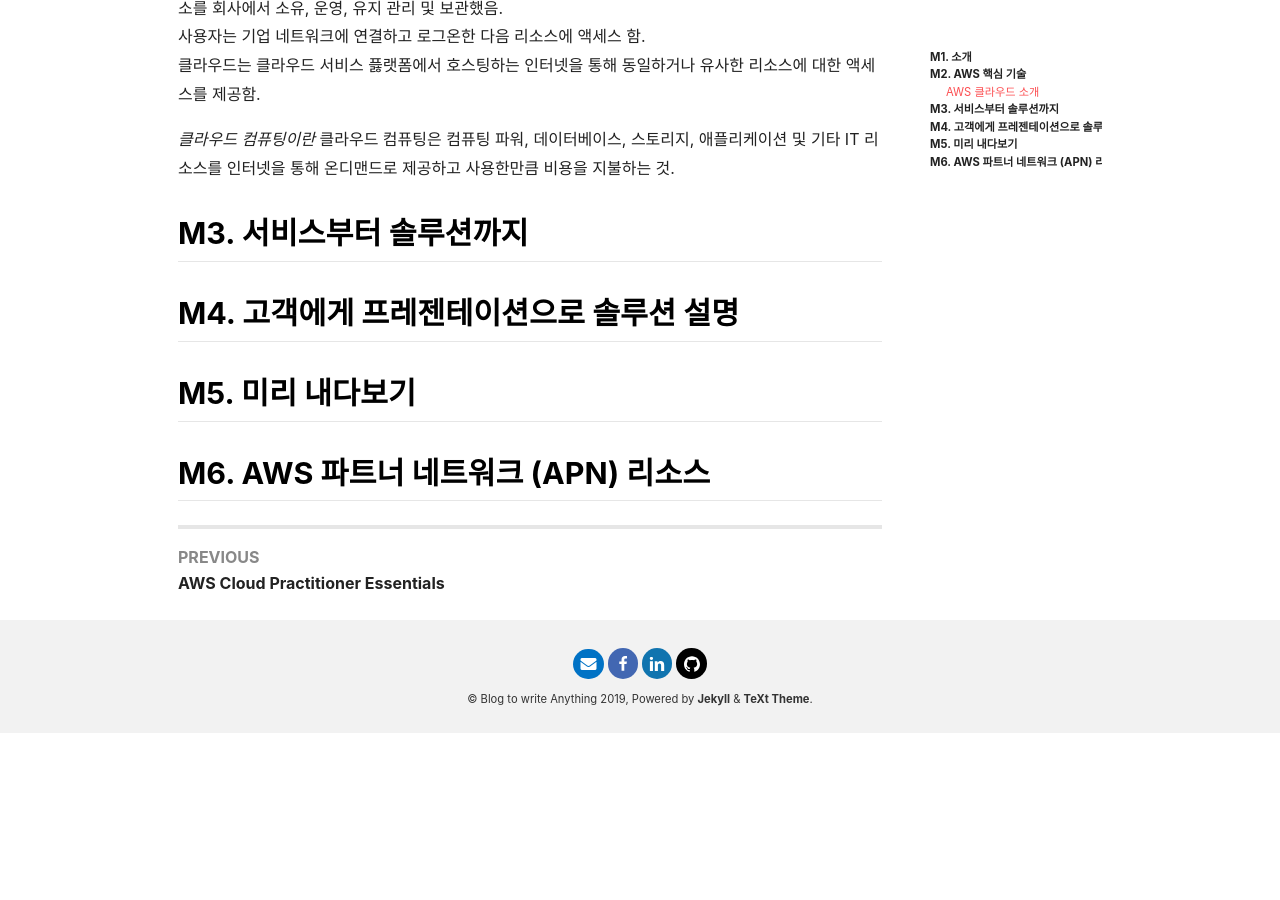
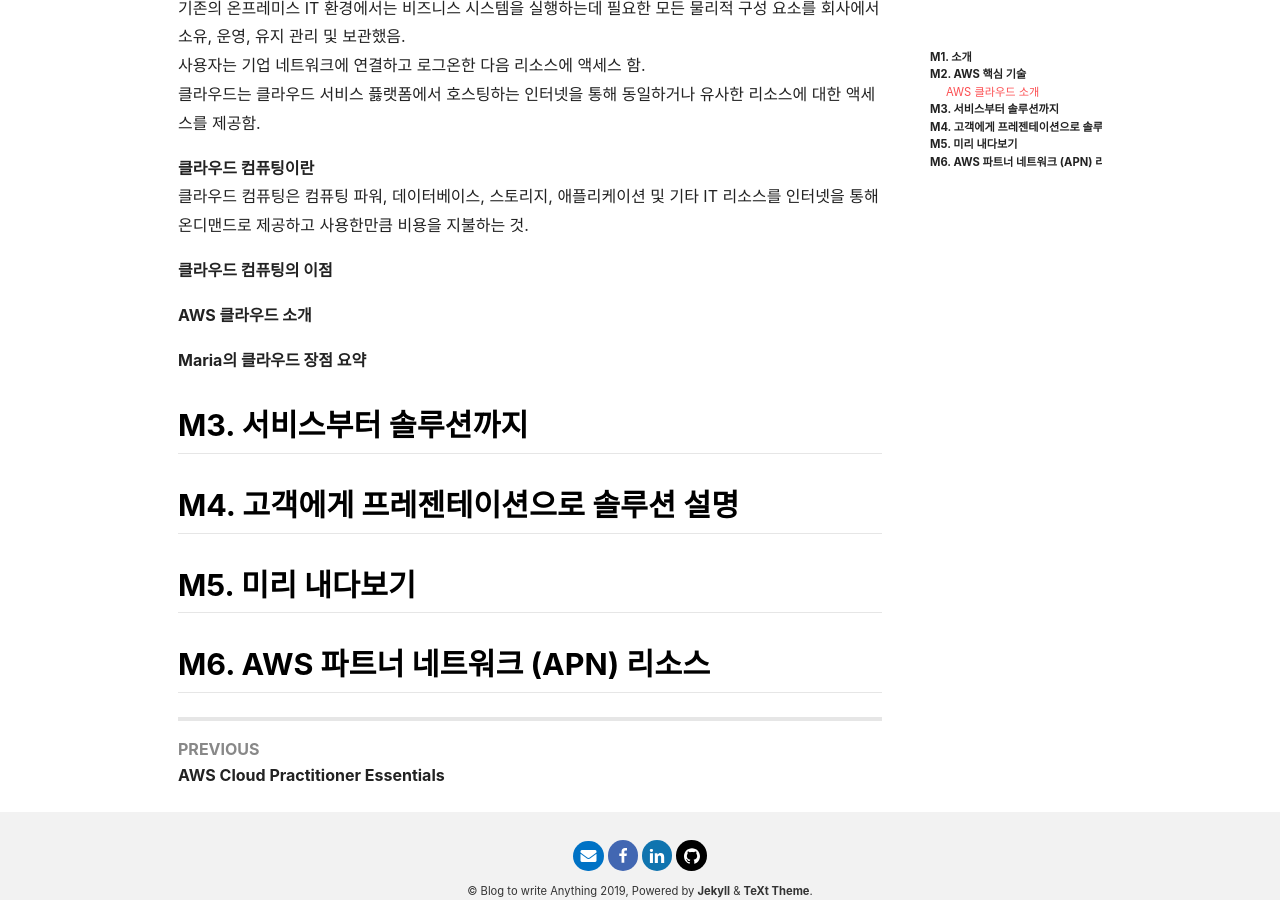
Before and after one commit to junyoung1992/junyoung1992.github.io, a Jekyll site: the page built from _posts/Cloud/2021-02-05-aws-technical-professional.md, in a window 1280 px wide and 900 px high, scrolled down 833 px. Built offline with Jekyll 4.4.1, drawn with Linux system fonts in a browser that asks for light colours; nearby versions of some CDN libraries; before the commit the page ends 1566 px from its top, so only the background shows below that.

Commit message:
Study AWS

```diff
--- a/_posts/Cloud/2021-02-05-aws-technical-professional.md
+++ b/_posts/Cloud/2021-02-05-aws-technical-professional.md
@@ -20,15 +20,19 @@
 
 ### AWS 클라우드 소개
 
-*클라우드란?*
+**클라우드란?**<br />
 기존의 온프레미스 IT 환경에서는 비즈니스 시스템을 실행하는데 필요한 모든 물리적 구성 요소를 회사에서 소유, 운영, 유지 관리 및 보관했음.<br />
 사용자는 기업 네트워크에 연결하고 로그온한 다음 리소스에 액세스 함.<br />
 클라우드는 클라우드 서비스 픓랫폼에서 호스팅하는 인터넷을 통해 동일하거나 유사한 리소스에 대한 액세스를 제공함.
 
-*클라우드 컴퓨팅이란*
+**클라우드 컴퓨팅이란**<br />
 클라우드 컴퓨팅은 컴퓨팅 파워, 데이터베이스, 스토리지, 애플리케이션 및 기타 IT 리소스를 인터넷을 통해 온디맨드로 제공하고 사용한만큼 비용을 지불하는 것.
 
+**클라우드 컴퓨팅의 이점**
 
+**AWS 클라우드 소개**
+
+**Maria의 클라우드 장점 요약**
 
 ## M3. 서비스부터 솔루션까지
 
```
